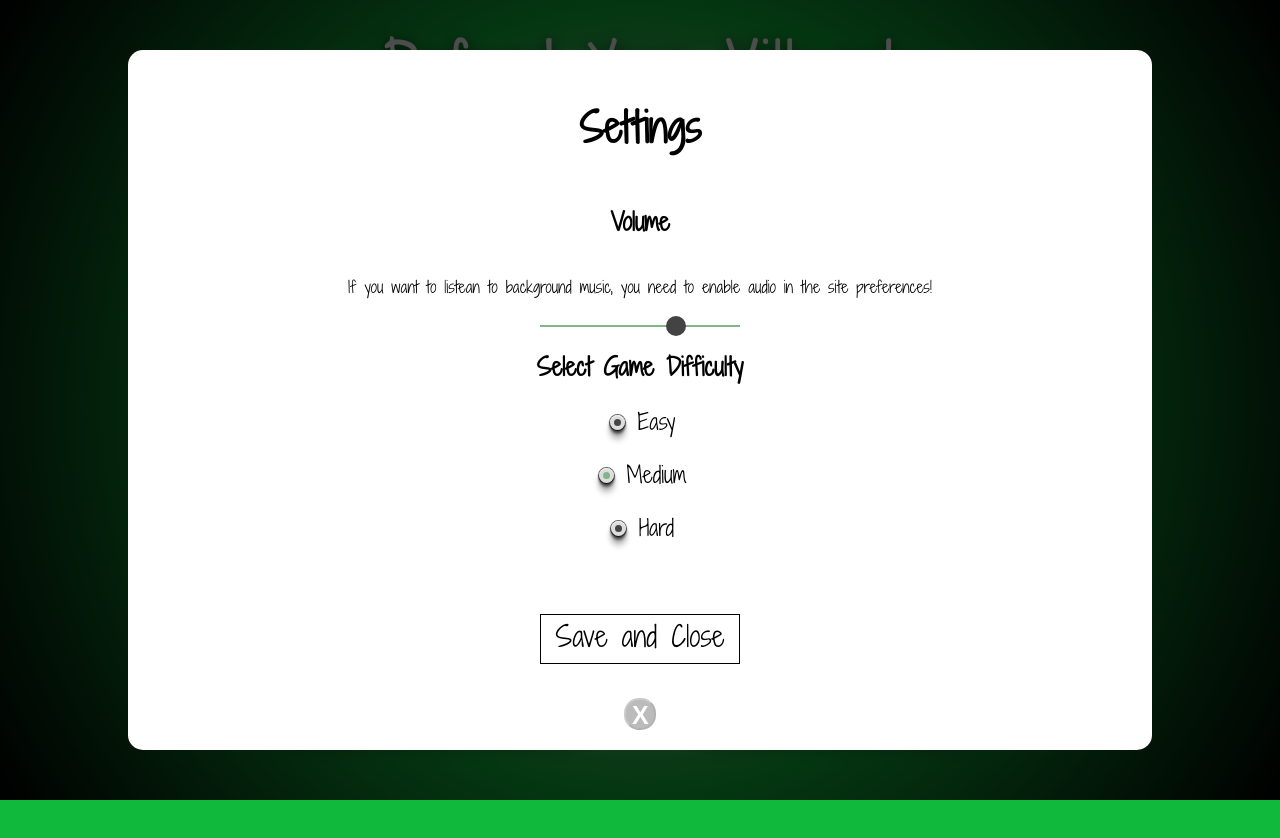
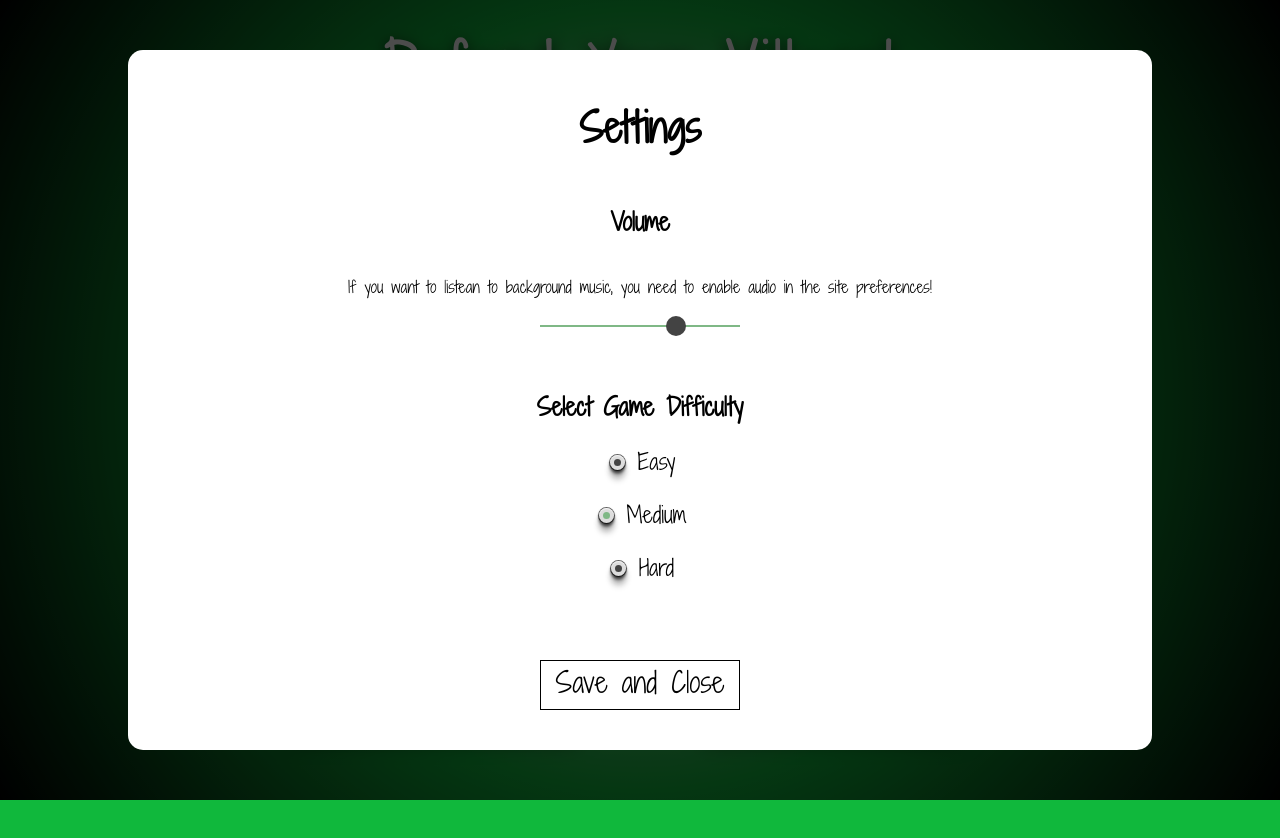
Before and after one commit to hoolek77/village-defense, a website built with webpack: page src/index.html in a window 1280 px wide. Both pictures are taken after a click on the button "Settings". Built offline with nearby package versions, Linux system fonts and the light colour scheme.

Commit message:
finished settings popup

```diff
--- a/src/app/components/gameSettingsView.ts
+++ b/src/app/components/gameSettingsView.ts
@@ -1,27 +1,41 @@
 import { App } from '../app'
 import { Difficulty } from '../models'
-import { renderPopup } from './popup'
+import { renderPopup, removePopup } from './popup'
 import { createElement } from '../utils'
 import { playAudio } from '../utils'
 
 export class GameSettingsView {
   private app: App
   private settingsBtn: HTMLButtonElement
+  private currentVolume: number
+  private currentDifficulty: Difficulty
+  private audioElement: HTMLAudioElement
 
   constructor(app: App) {
     this.settingsBtn = document.querySelector(
       '#settings-button'
     ) as HTMLButtonElement
 
+    this.audioElement = document.querySelector('audio') as HTMLAudioElement
+    this.currentVolume = this.audioElement?.volume
+
     this.app = app
+
+    this.currentDifficulty = this.app.gameSettings.difficulty
 
     this.render()
   }
 
+  private removeDefaultBtn() {
+    const popupCloseBtn: HTMLDivElement = document.querySelector(
+      '.popup__close-btn'
+    ) as HTMLDivElement
+    popupCloseBtn.style.display = 'none'
+  }
+
   private getCurrentVolumeValue() {
-    const audio = document.querySelector('audio') as HTMLAudioElement
-    const volume = audio?.volume
-    const value = volume * 100
+    const value = this.audioElement?.volume * 100
+    this.currentVolume = this.audioElement.volume
     const volumeInput = document.querySelector('.volume__input')
     volumeInput?.setAttribute('value', `${value}`)
   }
@@ -47,6 +61,8 @@ export class GameSettingsView {
         difficultyHardInput.checked = true
         break
     }
+
+    this.currentDifficulty = this.app.gameSettings.difficulty
   }
 
   private addListeners(): void {
@@ -63,7 +79,6 @@ export class GameSettingsView {
     ) as HTMLInputElement
     difficultyEasyInput?.addEventListener('change', () => {
       this.app.gameSettings.difficulty = Difficulty.Easy
-      console.log(this.app.gameSettings.difficulty)
     })
 
     const difficultyMediumInput = document.querySelector(
@@ -71,7 +86,6 @@ export class GameSettingsView {
     ) as HTMLInputElement
     difficultyMediumInput?.addEventListener('change', () => {
       this.app.gameSettings.difficulty = Difficulty.Medium
-      console.log(this.app.gameSettings.difficulty)
     })
 
     const difficultyHardInput = document.querySelector(
@@ -79,7 +93,23 @@ export class GameSettingsView {
     ) as HTMLInputElement
     difficultyHardInput?.addEventListener('change', () => {
       this.app.gameSettings.difficulty = Difficulty.Hard
-      console.log(this.app.gameSettings.difficulty)
+    })
+
+    const popupCloseBtn = document.querySelector(
+      '.save__close-btn'
+    ) as HTMLDivElement
+    popupCloseBtn.addEventListener('click', () => {
+      const popup = document.querySelector('.popup') as HTMLDivElement
+      popup.classList.remove('popup--active')
+      removePopup()
+    })
+
+    const popupOverlay = document.querySelector(
+      '.popup__overlay'
+    ) as HTMLDivElement
+    popupOverlay.addEventListener('click', () => {
+      playAudio(this.currentVolume)
+      this.app.gameSettings.difficulty = this.currentDifficulty
     })
   }
 
@@ -210,6 +240,7 @@ export class GameSettingsView {
       this.addListeners()
       this.getCurrentVolumeValue()
       this.getCurrentGameDifficulty()
+      this.removeDefaultBtn()
     })
   }
 }
--- a/src/app/components/index.ts
+++ b/src/app/components/index.ts
@@ -1,3 +1,4 @@
 //export * from './warehouse'
 export * from './popup'
 export * from './info'
+export * from './gameSettingsView'
--- a/src/app/screens/homepage/index.ts
+++ b/src/app/screens/homepage/index.ts
@@ -9,7 +9,7 @@ import {
   setCSSProperty,
 } from '../../utils'
 import { InfoContentProvider } from '../../components'
-import { GameSettingsView } from '../../components/gameSettingsView'
+import { GameSettingsView } from '../../components/'
 
 export class HomePage {
   private app: App
--- a/src/assets/css/components/settings.css
+++ b/src/assets/css/components/settings.css
@@ -1,6 +1,6 @@
 .settings__wrapper {
   position: relative;
-  height: 90%;
+  height: 100%;
   width: 100%;
   display: flex;
   flex-direction: column;
@@ -28,6 +28,10 @@
   border-radius: 50%;
   background: #434343;
   cursor: pointer;
+}
+
+.difficulty__heading {
+  margin-top: 6rem;
 }
 
 .difficulty__input {
@@ -77,7 +81,7 @@
 .save__close-btn {
   cursor: pointer;
   position: absolute;
-  bottom: 0;
+  bottom: 2rem;
   width: 20rem;
   height: 5rem;
   font-size: 2.8rem;
```
